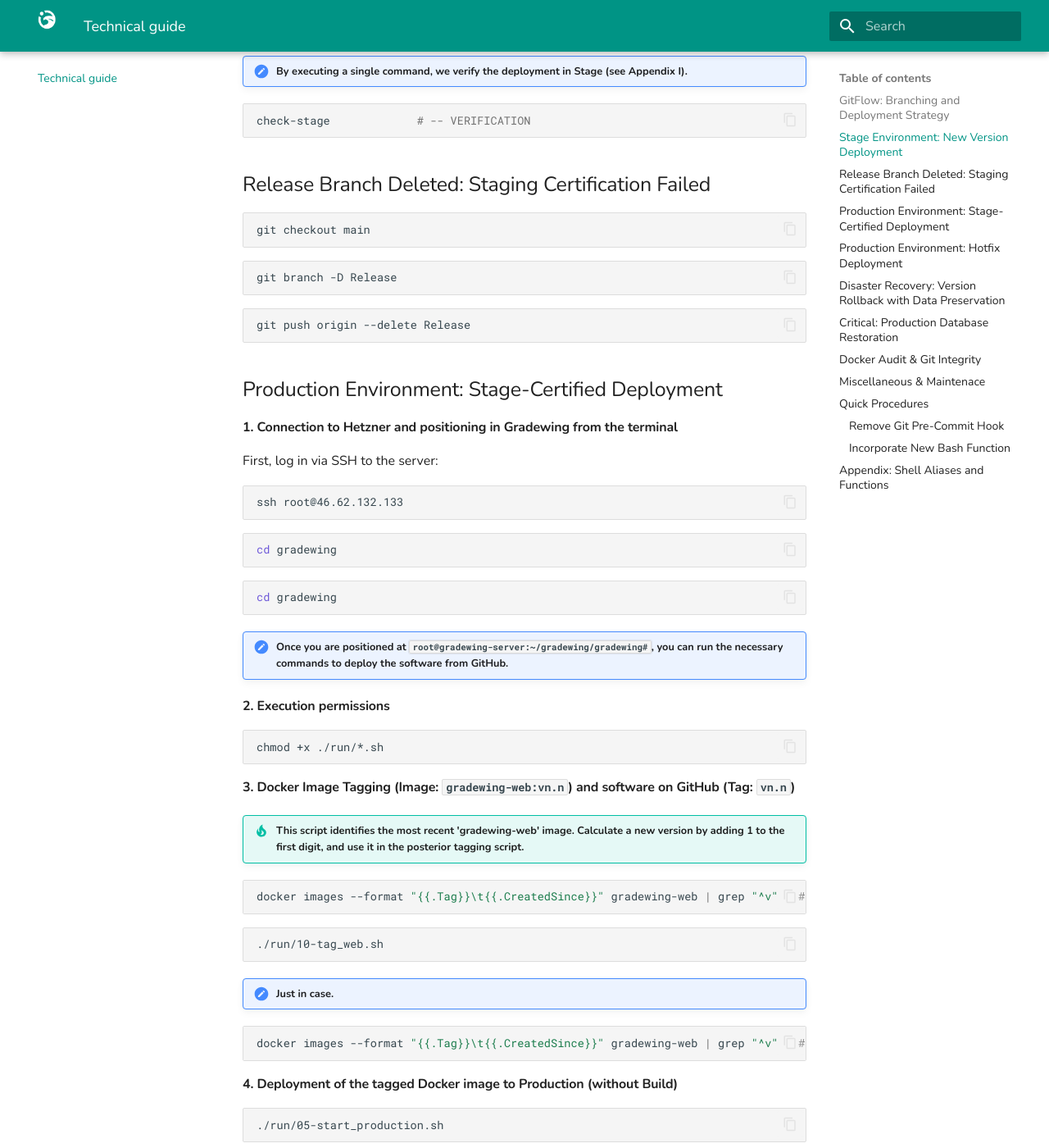
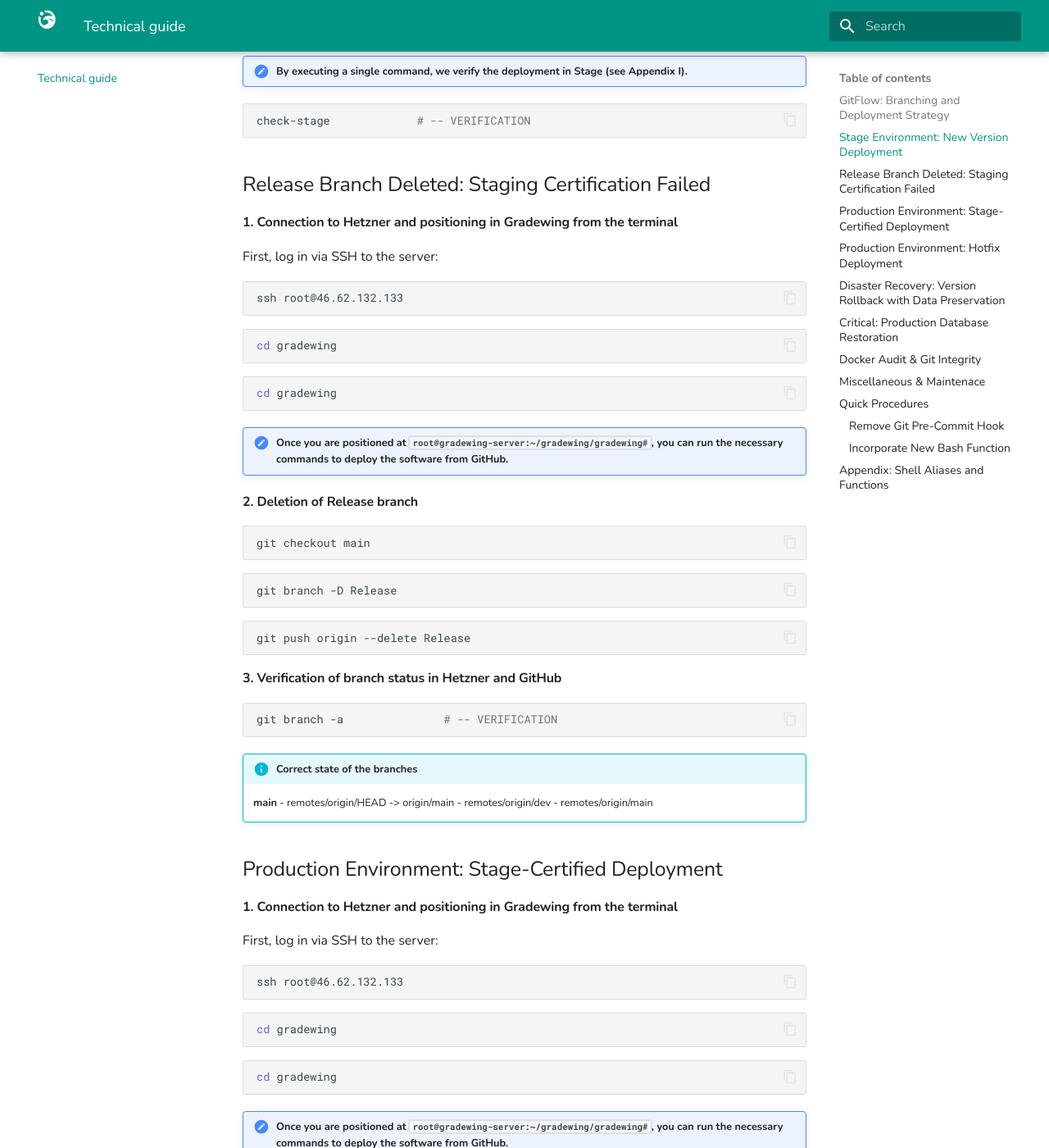
Before and after one commit to pablopenlop/gradewing_guide, an MkDocs documentation site: the page built from docs/other.md, in a window 1280 px wide and 1400 px high, scrolled down 3412 px. Shown: the whole window at 82% size. Built offline with MkDocs 1.6.1 and Material for MkDocs 9.7.7, drawn with Linux system fonts in a browser that asks for light colours.

Commit message:
Update other.md

````diff
--- a/docs/other.md
+++ b/docs/other.md
@@ -108,6 +108,22 @@
 
 ## Release Branch Deleted: Staging Certification Failed
 
+#### 1. Connection to Hetzner and positioning in Gradewing from the terminal
+
+First, log in via SSH to the server:
+```bash
+ssh root@46.62.132.133
+```
+```bash
+cd gradewing
+```
+```bash
+cd gradewing
+```
+!!! note "Once you are positioned at `root@gradewing-server:~/gradewing/gradewing#`, you can run the necessary commands to deploy the software from GitHub."
+
+#### 2. Deletion of Release branch
+
 ```bash
 git checkout main
 ```
@@ -117,6 +133,14 @@
 ```bash
 git push origin --delete Release
 ```
+
+#### 3. Verification of branch status in Hetzner and GitHub
+
+```bash
+git branch -a               # -- VERIFICATION
+```
+!!! info "Correct state of the branches"
+    **main** - remotes/origin/HEAD -> origin/main - remotes/origin/dev - remotes/origin/main
 
 ## Production Environment: Stage-Certified Deployment
 
````
